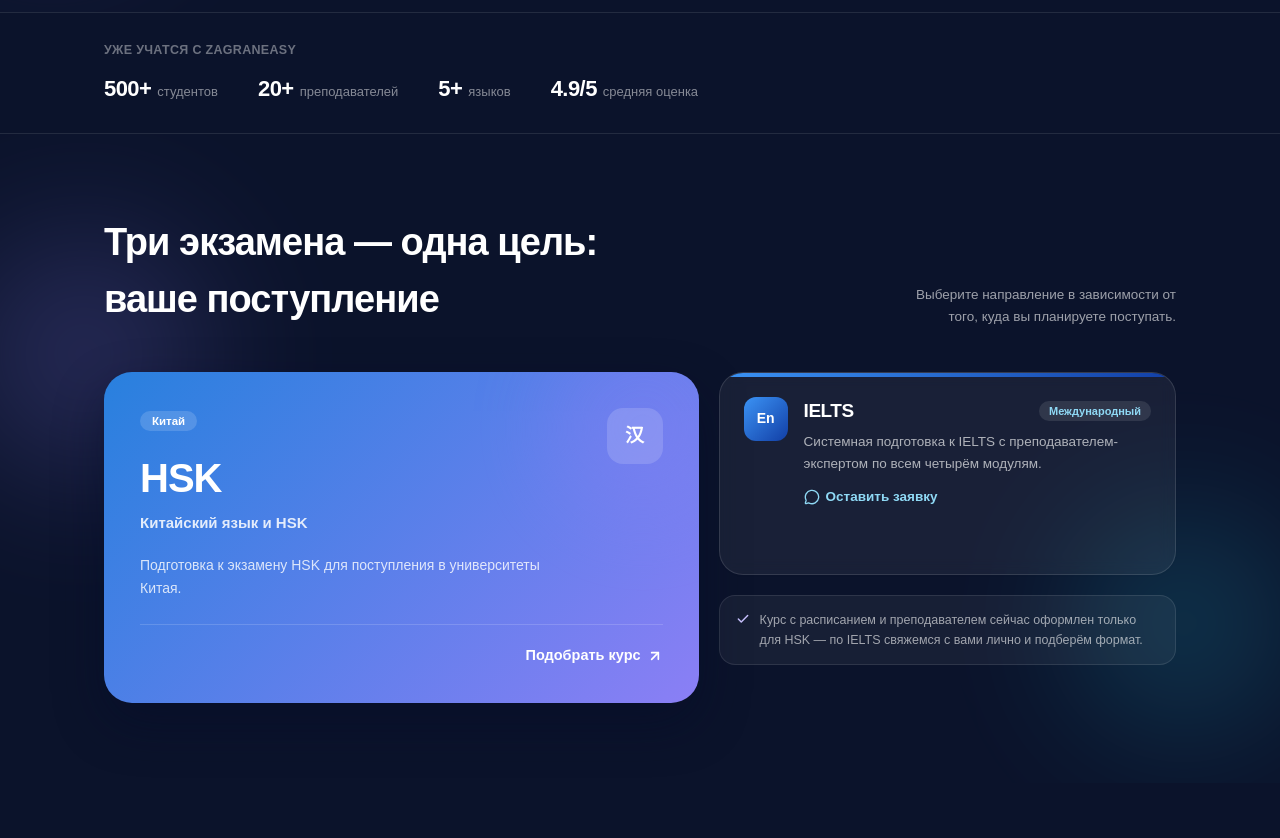
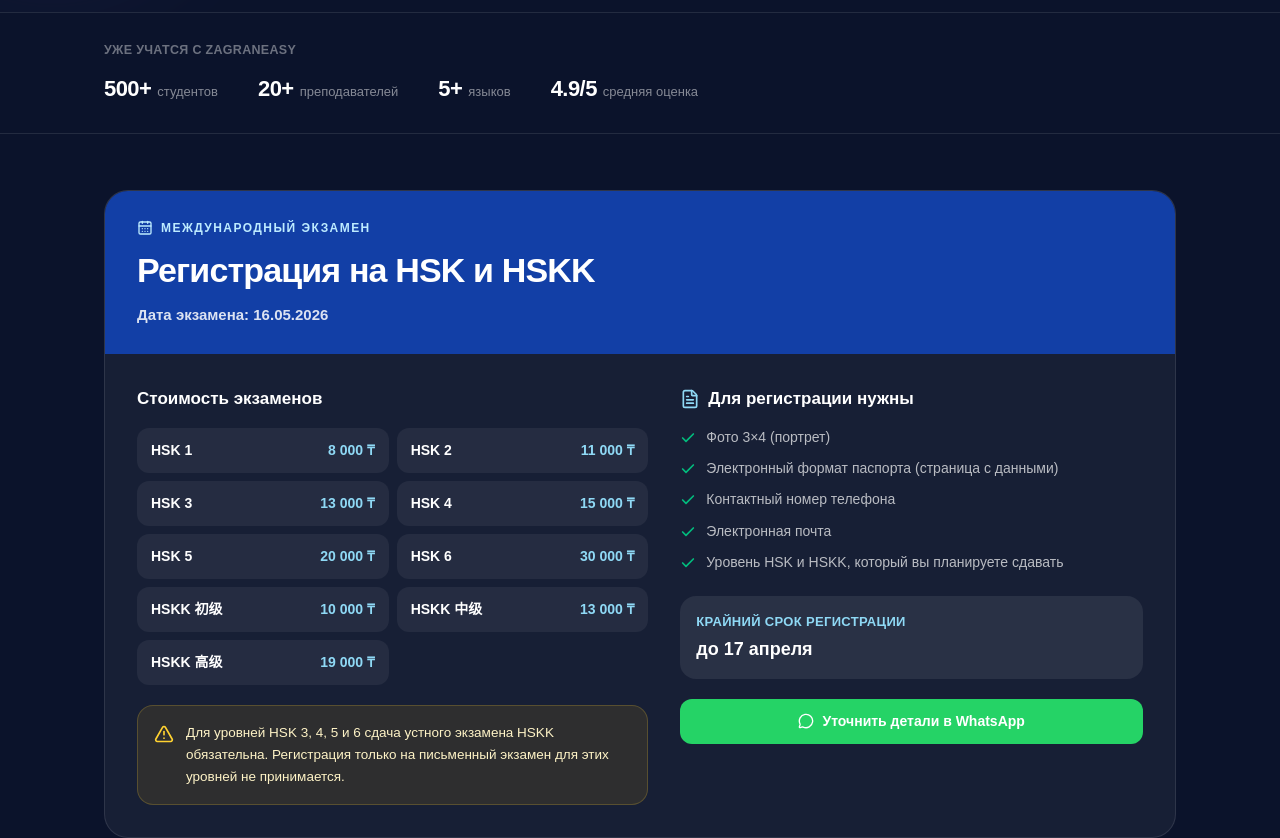
Before and after one commit to olzhas2357/Zagran-Easy, a Next.js app: page /language in a window 1280 px wide. Shown: the part 860-1698 px from the top of the page. Built offline with nearby package versions, Linux system fonts and the light colour scheme; no server answers; a web font is replaced by a local one.

Commit message:
add new info

```diff
--- a/app/language/page.tsx
+++ b/app/language/page.tsx
@@ -15,6 +15,7 @@ import { LanguageFooter } from "@/components/language/LanguageFooter";
 import { StickyMobileCTA } from "@/components/language/StickyMobileCTA";
 import { fetchPublicCourses, fetchPublicTeachers } from "@/lib/data";
 import { MotivationMarquee } from "@/components/language/MotivationMarquee";
+import { ExamAnnouncement } from "@/components/language/ExamAnnouncement";
 
 export const metadata: Metadata = {
   title: "Подготовка к HSK, IELTS — ZagranEasy",
@@ -35,6 +36,7 @@ export default async function LanguagePage() {
     <div className="bg-[#F5F8FF] pb-16 sm:pb-0 dark:bg-[#0B132B]">
       <LanguageHero />
       <TrustBar />
+      <ExamAnnouncement />
       <LearningPaths />
       <Problems />
       <MotivationMarquee />
--- /dev/null
+++ b/components/language/ExamAnnouncement.tsx
@@ -0,0 +1,95 @@
+import { AlertTriangle, CalendarDays, Check, FileText, MessageCircle } from "lucide-react";
+import { FadeIn } from "@/components/ui/FadeIn";
+import { waUrl } from "@/lib/utils";
+
+const EXAM_PRICES = [
+  ["HSK 1", "8 000 ₸"],
+  ["HSK 2", "11 000 ₸"],
+  ["HSK 3", "13 000 ₸"],
+  ["HSK 4", "15 000 ₸"],
+  ["HSK 5", "20 000 ₸"],
+  ["HSK 6", "30 000 ₸"],
+  ["HSKK 初级", "10 000 ₸"],
+  ["HSKK 中级", "13 000 ₸"],
+  ["HSKK 高级", "19 000 ₸"],
+] as const;
+
+const REQUIRED_DOCUMENTS = [
+  "Фото 3×4 (портрет)",
+  "Электронный формат паспорта (страница с данными)",
+  "Контактный номер телефона",
+  "Электронная почта",
+  "Уровень HSK и HSKK, который вы планируете сдавать",
+];
+
+export function ExamAnnouncement() {
+  return (
+    <section className="bg-[#F5F8FF] py-10 sm:py-14 dark:bg-[#0B132B]">
+      <div className="mx-auto max-w-6xl px-4 sm:px-10">
+        <FadeIn>
+          <div className="overflow-hidden rounded-[24px] border border-blue-100 bg-white shadow-[0_12px_40px_rgba(30,80,160,0.1)] dark:border-white/10 dark:bg-white/[0.05] dark:shadow-none">
+            <div className="bg-[#123fa6] px-5 py-6 text-white sm:px-8 sm:py-7">
+              <div className="flex flex-wrap items-center gap-2 text-[12px] font-bold uppercase tracking-[0.12em] text-[#BDEBFF]">
+                <CalendarDays className="h-4 w-4" />
+                Международный экзамен
+              </div>
+              <h2 className="mt-2 text-[25px] font-extrabold tracking-tight sm:text-[34px]">Регистрация на HSK и HSKK</h2>
+              <p className="mt-2 text-[15px] font-semibold text-white/85">Дата экзамена: 16.05.2026</p>
+            </div>
+
+            <div className="grid gap-8 p-5 sm:p-8 lg:grid-cols-[1.05fr_0.95fr]">
+              <div>
+                <h3 className="text-[17px] font-extrabold text-ze-ink dark:text-white">Стоимость экзаменов</h3>
+                <div className="mt-4 grid grid-cols-1 gap-2 sm:grid-cols-2">
+                  {EXAM_PRICES.map(([exam, price]) => (
+                    <div key={exam} className="flex items-center justify-between gap-3 rounded-xl bg-slate-50 px-3.5 py-3 dark:bg-white/[0.06]">
+                      <span className="text-[14px] font-semibold text-ze-ink dark:text-white">{exam}</span>
+                      <span className="whitespace-nowrap text-[14px] font-bold text-blue-700 dark:text-[#8FD9F5]">{price}</span>
+                    </div>
+                  ))}
+                </div>
+
+                <div className="mt-5 flex items-start gap-3 rounded-2xl border border-amber-200 bg-amber-50 p-4 dark:border-amber-300/20 dark:bg-amber-400/10">
+                  <AlertTriangle className="mt-0.5 h-5 w-5 flex-none text-amber-600 dark:text-amber-300" />
+                  <p className="text-[13.5px] leading-relaxed text-amber-950 dark:text-amber-100">
+                    Для уровней HSK 3, 4, 5 и 6 сдача устного экзамена HSKK обязательна. Регистрация только на письменный экзамен для этих уровней не принимается.
+                  </p>
+                </div>
+              </div>
+
+              <div className="flex flex-col">
+                <h3 className="flex items-center gap-2 text-[17px] font-extrabold text-ze-ink dark:text-white">
+                  <FileText className="h-5 w-5 text-blue-600 dark:text-[#8FD9F5]" />
+                  Для регистрации нужны
+                </h3>
+                <ul className="mt-4 space-y-3">
+                  {REQUIRED_DOCUMENTS.map((document) => (
+                    <li key={document} className="flex items-start gap-2.5 text-[14px] leading-snug text-slate-600 dark:text-white/70">
+                      <Check className="mt-0.5 h-4 w-4 flex-none text-emerald-500" strokeWidth={2.5} />
+                      {document}
+                    </li>
+                  ))}
+                </ul>
+
+                <div className="mt-6 rounded-2xl bg-[#EBF1FE] p-4 dark:bg-white/[0.08]">
+                  <p className="text-[13px] font-bold uppercase tracking-wide text-blue-700 dark:text-[#8FD9F5]">Крайний срок регистрации</p>
+                  <p className="mt-1 text-[18px] font-extrabold text-ze-ink dark:text-white">до 17 апреля</p>
+                </div>
+
+                <a
+                  href={waUrl("Здравствуйте! Хочу зарегистрироваться на экзамен HSK/HSKK 16.05.2026.")}
+                  target="_blank"
+                  rel="noopener noreferrer"
+                  className="mt-5 inline-flex items-center justify-center gap-2 rounded-xl bg-ze-whatsapp px-5 py-3 text-[14px] font-bold text-white transition-colors hover:bg-ze-whatsapp-dark"
+                >
+                  <MessageCircle className="h-4 w-4" />
+                  Уточнить детали в WhatsApp
+                </a>
+              </div>
+            </div>
+          </div>
+        </FadeIn>
+      </div>
+    </section>
+  );
+}
--- a/lib/constants.ts
+++ b/lib/constants.ts
@@ -7,7 +7,7 @@ export const SITE = {
   tagline: "Весь мир — в одном месте",
   description: "Обучение, работа, туры, визы за рубежом. Одна команда решает все вопросы.",
   phone: "+7 747 911 2606",
-  phoneClean: "77479112606",
+  phoneClean: "77470382914",
   email: "ZagranEasy.office@gmail.com",
   instagram: "zagraneasyy",
   instagramUrl: "https://www.instagram.com/zagraneasyy",
```
